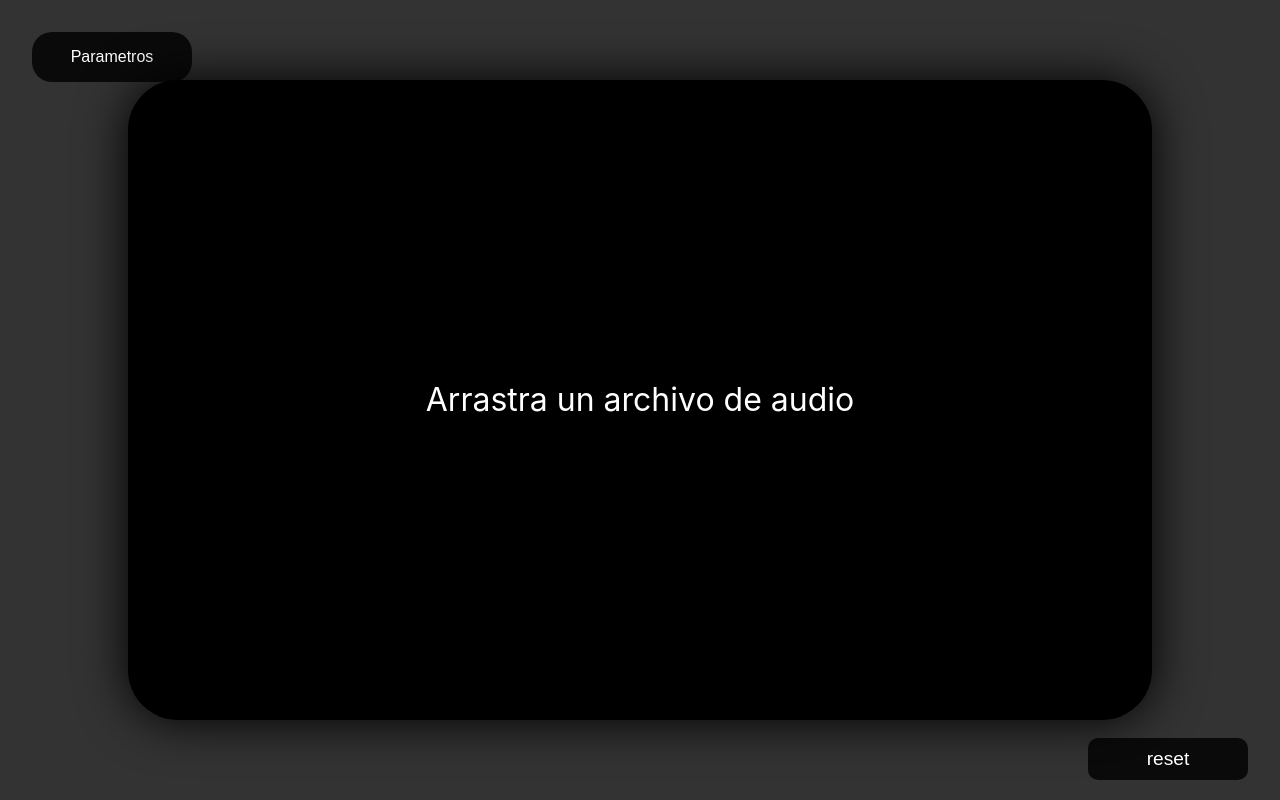
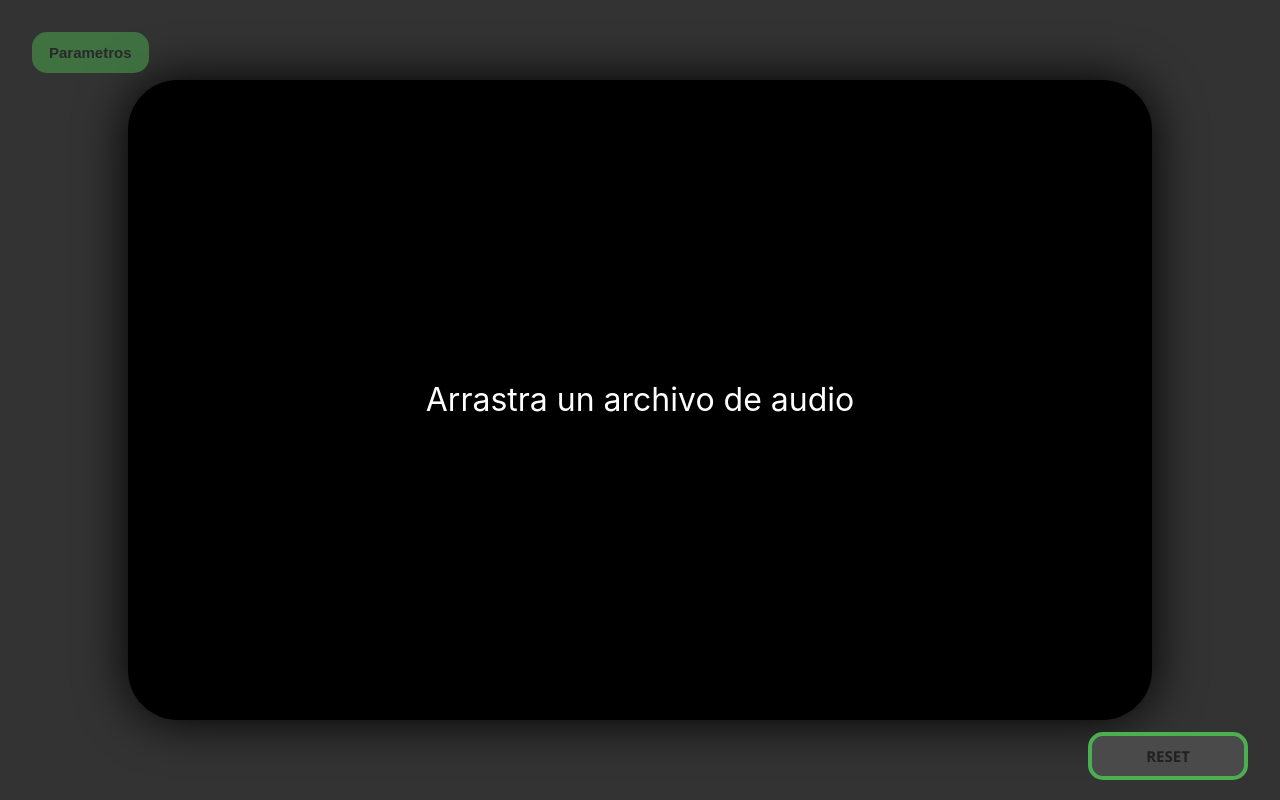
Before and after one commit to Gabrielcito/miusika, a React (Vite) app: page / in a window 1280 px wide. Built offline with nearby package versions, Linux system fonts and the light colour scheme.

Commit message:
added dropdown menu to params

```diff
--- a/package.json
+++ b/package.json
@@ -12,7 +12,8 @@
   "dependencies": {
     "ml-pca": "^4.1.1",
     "react": "^18.3.1",
-    "react-dom": "^18.3.1"
+    "react-dom": "^18.3.1",
+    "react-icons": "^5.4.0"
   },
   "devDependencies": {
     "@eslint/js": "^9.15.0",
--- a/src/App.css
+++ b/src/App.css
@@ -1,3 +1,8 @@
+:root{
+  --borderRadius: 0px 0px 0px 15px;
+}
+
+
 #container {
   display: flex;
   justify-content: center;
@@ -44,23 +49,29 @@
 }
 
 #resetButton{
+  font-family: 'Segoe UI', Tahoma, Geneva, Verdana, sans-serif;
   position: fixed;
-  width: 10rem;
-  background-color: rgba(0, 0, 0, 0.8);
-  color: white;
-  padding: 10px;
-  border-radius: 10px;
   display: flex;
+  padding: 10px 15px;
+  min-width: 10rem;
   justify-content: center;
+  border: 4px solid #4CAF50;
+  border-radius: 15px;
   font-size: larger;
-  border: 0;
-  cursor: pointer
+  color: #212121;
+  cursor: pointer;
+  font-size: 15px;
+  font-weight: bold;
+
+  background: linear-gradient(to right, #4CAF50 50%, rgb(75, 74, 74) 50%);
+  background-size: 200% 100%;
+  background-position: right;
+  transition: background-position 0.5s ease-out, background-color 0.5s ease-out;
 }
 
 #resetButton:hover {
-  filter: drop-shadow(
-    0 0 25px rgba(0, 0, 0)
-  );
+  background-position: 0 0; /* Mueve el gradiente para mostrar el verde */
+  background-position: left; /* Desplaza el fondo para que se vea el color verde */
 }
 
 #resetButton:active {
@@ -84,89 +95,130 @@
   }
 }
 
-#paramSlider{
-  position: fixed;
-  width: 10rem;
-  display: flex;
-  justify-content: center;
+.paste-button {
+  position: absolute;
+  top: 2rem;
   left: 2rem;
-  top: 2rem;
+  font-family: 'Segoe UI', Tahoma, Geneva, Verdana, sans-serif;
+  transition: opacity 0.5s;
 }
 
-.slider {
-  appearance: none;
-  width: 100%;
-  height: 15px;
-  border-radius: 5px;
-  background: #ffffff;
-  outline: none;
-  opacity: 0.7;
-  -webkit-transition: .2s;
-  transition: opacity .2s;
+.paste-button:not(:focus){
+  opacity: 0.5;
+  z-index: 100;
 }
 
-.slider::-webkit-slider-thumb {
-  appearance: none;
-  appearance: none;
-  width: 25px;
-  height: 25px;
-  border-radius: 50%;
-  background: #000000;
+.paste-button:hover{
+  opacity: 1;
+}
+
+.dropbtn {
+  background-color: #4CAF50;
+  color: #212121;
+  padding: 10px 15px;
+  font-size: 15px;
+  font-weight: bold;
+  border: 2px solid transparent;
+  border-radius: 15px;
   cursor: pointer;
 }
 
-
-.dropbtn {
-  background-color: rgba(0, 0, 0, 0.8);
-  color: white;
-  padding: 16px;
-  font-size: 16px;
-  border: none;
-  border-radius: 20px;
-  min-width: 160px;
+.dropdown-content {
+  display: none;
+  font-size: 13px;
+  position: relative;
+  z-index: 1;
+  min-width: 200px;
+  background-color: #212121;
+  border: 2px solid #4CAF50;
+  border-radius: 0px 15px 15px 15px;
+  box-shadow: 0px 8px 16px 0px rgba(0, 0, 0, 0.2);
 }
 
-/* Contenedor del menú */
-.dropdown {
-  position: absolute;
-  display: inline-block;
-  left: 2rem;
-  top: 2rem;
+.dropdown-content span {
+  color: #4CAF50;
+  padding: 8px 10px;
+  text-decoration: none;
+  display: block;
+  transition: 0.1s;
+  position: relative;
+  border-radius: 0px 12px 12px 12px;
 }
 
-/* Contenido del menú */
-.dropdown-content {
-  display: none;
-  position: absolute;
-  background-color: #00000000;
-  min-width: 160px;
-  z-index: 1;
-  opacity: 0;
-  transform: translateY(-20px); /* Desplazamiento inicial hacia arriba */
-  transition: opacity 0.3s ease, transform 0.3s ease; /* Transiciones para suavidad */
+.dropdown-content span:hover{
+  background-color: #4CAF50;
+  color: #212121;
 }
 
-/* Enlaces dentro del menú */
 .dropdown-content a {
-  color: rgb(255, 255, 255);
-  padding: 12px 16px;
+  display: none;
+  color: #4CAF50;
+  padding: 8px 10px;
   text-decoration: none;
+  transition: 0.1s;
+}
+
+
+.dropdown-content span:first-of-type:hover {
+  background-color: #4CAF50;
+}
+
+.dropdown-content-v{
+  display: none;
+  font-size: 13px;
+  position: absolute;
+  top: 0;
+  left: 100%;
+  margin-left: 10px;
+  z-index: 1;
+  min-width: 200px;
+  background-color: #212121;
+  border: 2px solid #4CAF50;
+  border-radius: 0px 15px 15px 15px;
+  box-shadow: 0px 8px 16px 0px rgba(0, 0, 0, 0.2);
+}
+
+.dropdown-content-v a {
+  display: none;
+  color: #4CAF50;
+  padding: 8px 10px;
+  text-decoration: none;
+  transition: 0.1s;
+}
+
+.dropdown-content:hover .dropdown-content-v{
   display: block;
 }
 
-/* Cambiar el color de los enlaces al pasar el ratón */
-.dropdown-content a:hover {
-  background-color: #8a8a8a;
+.dropdown-content:hover .dropdown-content-v a{
+  display: block;
 }
 
-/* Mostrar el menú con animación */
-.dropdown:hover .dropdown-content {
-  display: block;
-  opacity: 1; /* Aparece gradualmente */
-  transform: translateY(0); /* Desplazamiento hacia la posición final */
+
+.dropdown-content a:hover {
+  background-color: #4CAF50;
+  color: #212121;
 }
 
-/* Efecto en el botón cuando el contenido está visible */
-.dropdown:hover .dropbtn {
-  filter: drop-shadow(0 0 25px rgba(0, 0, 0));
+.dropdown-content a:first-of-type:hover {
+  background-color: #4CAF50;
+  border-radius: 0px 12px 0px 0px;
 }
+
+.dropdown-content a:last-of-type:hover {
+  background-color: #4CAF50;
+  border-radius: 0px 0px 12px 12px;
+}
+
+.dropdown-content a:focus {
+  background-color: #212121;
+  color: #4CAF50;
+}
+
+.paste-button:hover .dropbtn {
+  border-radius: 15px 15px 0px 0px;
+}
+
+.paste-button:hover .dropdown-content{
+  display: block;
+}
--- a/src/App.jsx
+++ b/src/App.jsx
@@ -1,6 +1,7 @@
 import { useState } from 'react';
 import './App.css';
 import { MusicCanvas } from './components/musicCanvas';
+import { SlArrowRight } from "react-icons/sl";
 
 export const App = () => {
 
@@ -42,12 +43,23 @@ export const App = () => {
     return (
         <>
 
-            <div className="dropdown">
+            <div className="paste-button">
                 <button className="dropbtn">Parametros</button>
                 <div className="dropdown-content">
-                    <a onClick={ () => {selectCompression("raw")} }>Raw</a>
-                    <a onClick={ () => {selectCompression("chunk")} }>Chunk Compression</a>
-                    <a onClick={ () => {selectCompression("log")} }> Logaritmic Compression</a>
+                    <span>
+                        Compression
+                        <SlArrowRight style={{
+                            position: 'absolute',
+                            top: '12px',
+                            right: '20px',
+                        }}/>
+                    </span>
+                    <div className="dropdown-content-v">
+                        <a onClick={ () => {selectCompression("raw")} }>Raw</a>
+                        <a onClick={ () => {selectCompression("chunk")} }>Chunk Compression</a>
+                        <a onClick={ () => {selectCompression("log")} }> Logaritmic Compression</a>
+                    </div>
+
                 </div>
             </div>
 
@@ -71,7 +83,7 @@ export const App = () => {
             <button id='resetButton'
                 onClick={resetCanvas}
             >
-            reset
+            RESET
             </button>
 
         </>
--- a/src/components/musicCanvas.jsx
+++ b/src/components/musicCanvas.jsx
@@ -32,7 +32,7 @@ export const MusicCanvas = ({ audioFile, compression }) => {
                 ctx.clearRect(0, 0, canvas.width, canvas.height);
 
                 if (analyserNode) {
-                    let dataArray = new Uint8Array(bufferLength);
+                    const dataArray = new Uint8Array(bufferLength);
                     analyserNode.getByteFrequencyData(dataArray);
 
                     const rectWidth = 10;
```
Also changed, not shown: 1 other file (tests, documents, lock files or other folders).
